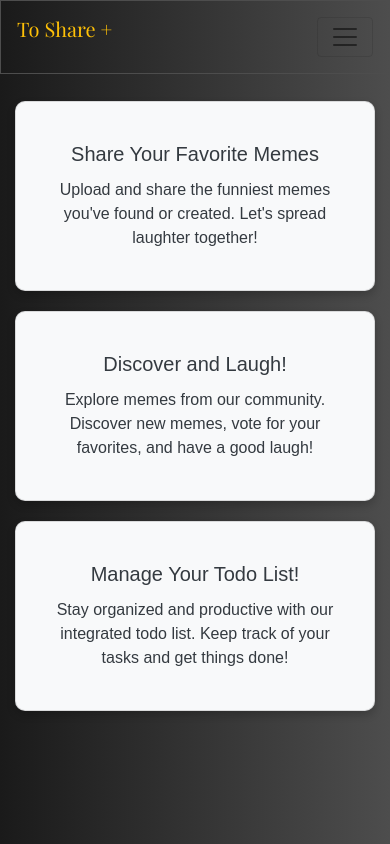
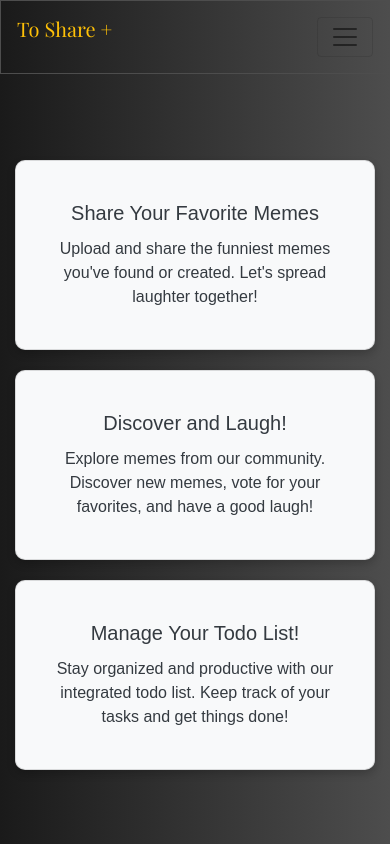
Before and after one commit to Code-Institute-Submissions/moscarellar-ci-5, a React (Create React App) app: page / in a window 390 px wide. Built offline with nearby package versions, Linux system fonts and the light colour scheme; no server answers.

Commit message:
@mdia style for responsive smaller screens

```diff
--- a/src/App.module.css
+++ b/src/App.module.css
@@ -76,3 +76,16 @@ figure {
 *::-webkit-scrollbar-thumb:hover {
   background: #0000FF; /* Blue color on hover */
 }
+/* For screens smaller than 600px */
+@media (max-width: 600px) {
+  .Main {
+    padding-top: 120px; /* Increase padding for smaller screens */
+  }
+}
+
+/* For screens smaller than 400px */
+@media (max-width: 400px) {
+  .Main {
+    padding-top: 140px; /* Further increase padding for very small screens */
+  }
+}
```
Also changed, not shown: src/styles/NavBar.module.css (line endings or trailing spaces), src/styles/Post.module.css (line endings or trailing spaces).
